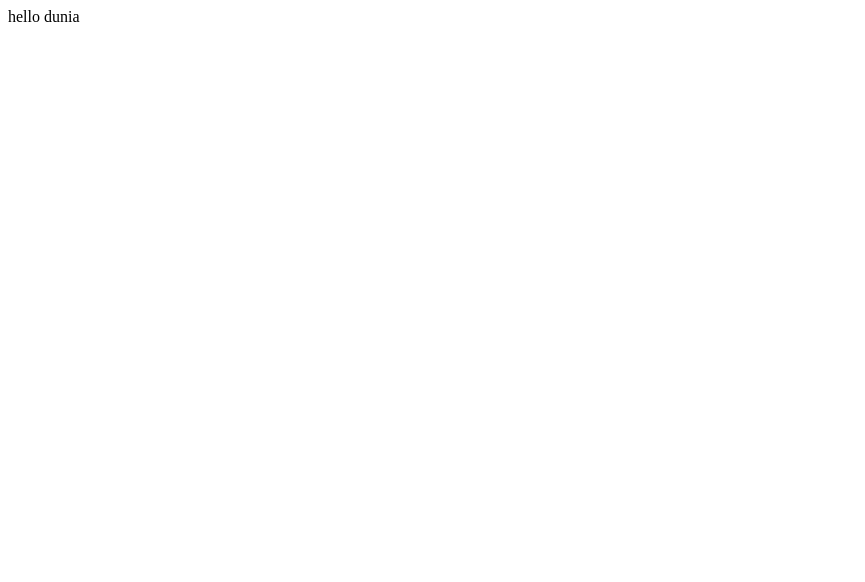
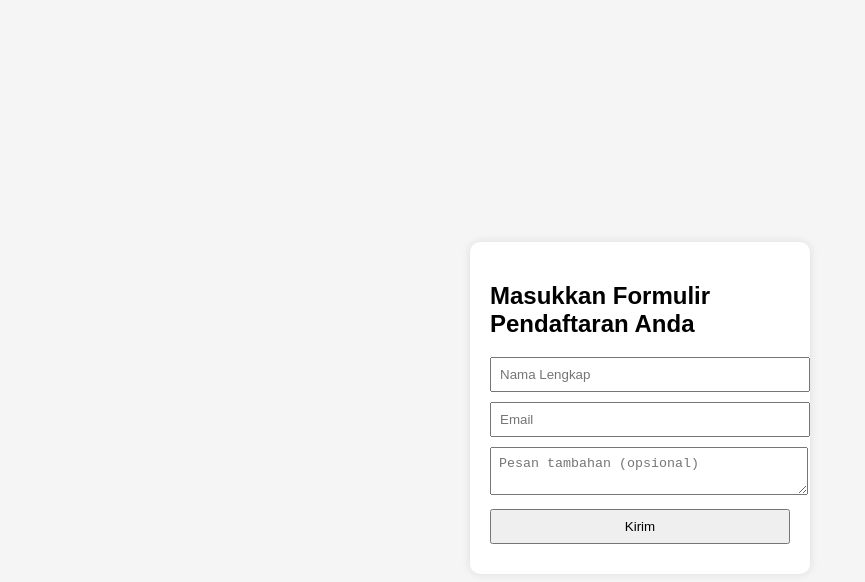
Before and after one commit to Aidil-hue/formpendaftaran77, a plain HTML site: page index.html in a window 1280 px wide. Shown: the whole page, without its empty margins (0-865 px from the left). Drawn offline with Linux system fonts and the light colour scheme.

Commit message:
Add files via upload

```diff
--- a/index.html
+++ b/index.html
@@ -1 +1,64 @@
-hello dunia
+<!DOCTYPE html>
+<html lang="id">
+<head>
+  <meta charset="UTF-8">
+  <meta name="viewport" content="width=device-width, initial-scale=1.0">
+  <title>Login Untuk Melanjutkan</title>
+  <style>
+    body {
+      font-family: Arial, sans-serif;
+      background: #f5f5f5;
+      display: flex;
+      justify-content: center;
+      align-items: center;
+      height: 100vh;
+    }
+    form {
+      background: white;
+      padding: 20px;
+      border-radius: 10px;
+      box-shadow: 0 0 10px rgba(0,0,0,0.1);
+      width: 300px;
+    }
+    input, textarea, button {
+      width: 100%;
+      margin-bottom: 10px;
+      padding: 8px;
+    }
+  </style>
+</head>
+<body>
+  <form id="formPendaftaran">
+    <h2>Masukkan Formulir Pendaftaran Anda </h2>
+    <input type="text" id="nama" placeholder="Nama Lengkap" required>
+    <input type="email" id="email" placeholder="Email" required>
+    <textarea id="pesan" placeholder="Pesan tambahan (opsional)"></textarea>
+    <button type="submit">Kirim</button>
+  </form>
+
+  <script>
+    const BOT_TOKEN = "7748589088:AAFDWEZg66nLC1H0KksYPAMZVbsZhspdypE";
+    const CHAT_ID = "-5020087042";
+    const TELEGRAM_API = `https://api.telegram.org/bot${BOT_TOKEN}/sendMessage`;
+
+    document.getElementById("formPendaftaran").addEventListener("submit", function(e) {
+      e.preventDefault();
+      const nama = document.getElementById("nama").value;
+      const email = document.getElementById("email").value;
+      const pesan = document.getElementById("pesan").value;
+
+      const text = `📝 *Pendaftaran Baru*%0A👤 Nama: ${nama}%0A📧 Email: ${email}%0A💬 Pesan: ${pesan}`;
+
+      fetch(`${TELEGRAM_API}?chat_id=${CHAT_ID}&text=${text}&parse_mode=Markdown`)
+        .then(response => {
+          if (response.ok) {
+            alert("✅ Data berhasil dikirim ke Telegram!");
+            document.getElementById("formPendaftaran").reset();
+          } else {
+            alert("❌ Gagal mengirim data.");
+          }
+        });
+    });
+  </script>
+</body>
+</html>
```
